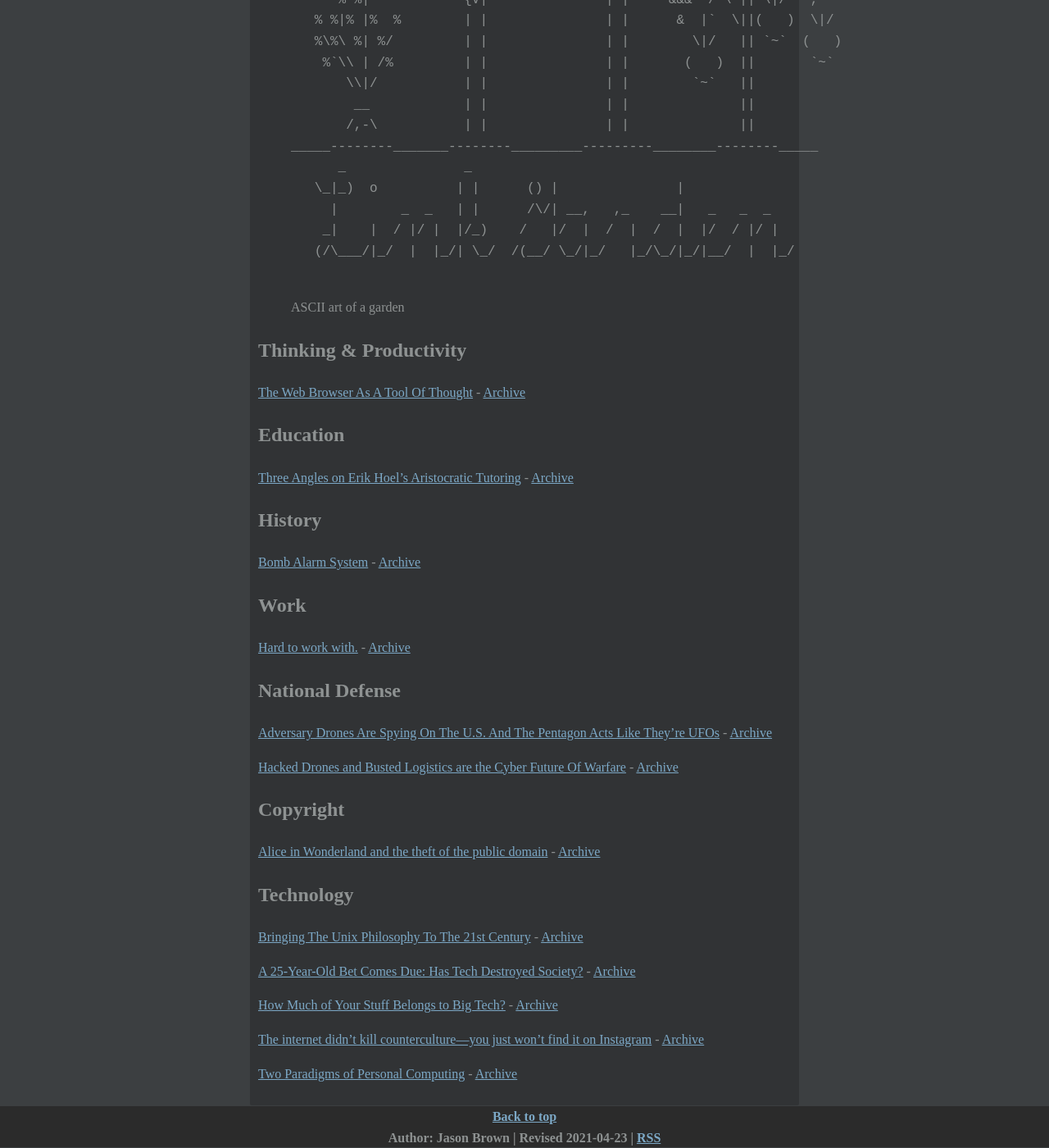
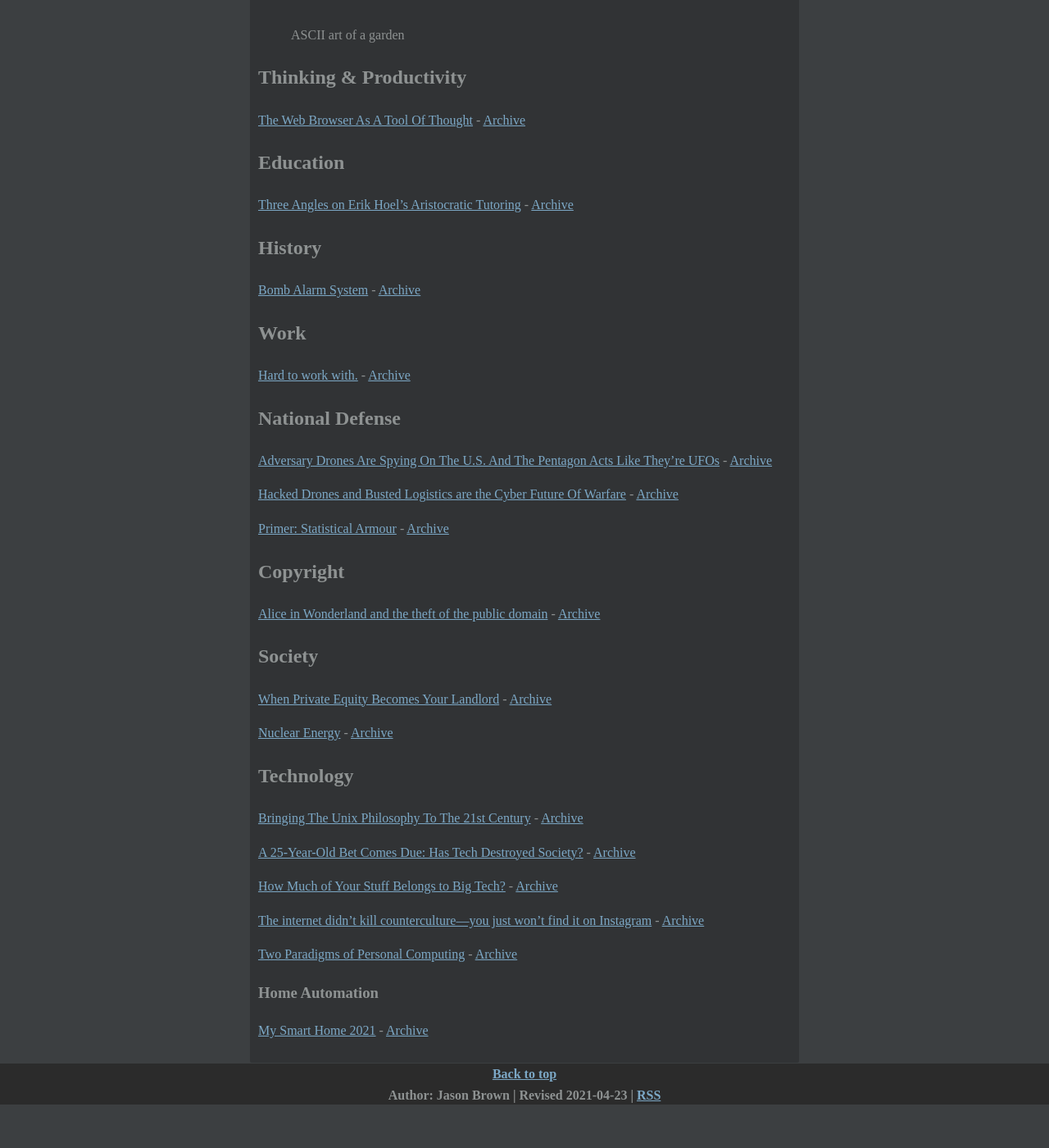
Before and after one commit to noUsernamesLef7/noUsernamesLef7.github.io, a Jekyll site: the page built from personal/link-garden.md, in a window 1280 px wide and 1400 px high, scrolled down 706 px. Shown: the whole window at 82% size. Built offline with Jekyll 4.4.1, drawn with Linux system fonts in a browser that asks for light colours; after the commit the page ends 2054 px from its top, so only the background shows below that.

Commit message:
Add monthly link roundup

```diff
--- a/_includes/linkGarden.html
+++ b/_includes/linkGarden.html
@@ -1,5 +1,5 @@
 <figure role="img">
-	<pre>
+	<pre style="font-size: 10px">
                                        \ | /
                                         \|/   ##
                      \ | 7  _           |*| /###
--- a/personal/link-garden.md
+++ b/personal/link-garden.md
@@ -25,8 +25,16 @@ title: Link Garden
 
 [Hacked Drones and Busted Logistics are the Cyber Future Of Warfare](https://www.brookings.edu/techstream/hacked-drones-and-busted-logistics-are-the-cyber-future-of-warfare/) - [Archive](https://web.archive.org/web/20210609121859/https://www.brookings.edu/techstream/hacked-drones-and-busted-logistics-are-the-cyber-future-of-warfare/)
 
+[Primer: Statistical Armour](https://www.tanknology.co.uk/post/statistical-armour) - [Archive](https://web.archive.org/web/20220504015909/https://www.tanknology.co.uk/post/statistical-armour)
+
 ## Copyright
 [Alice in Wonderland and the theft of the public domain](https://drewdevault.com/2020/08/24/Alice-in-Wonderland.html) - [Archive](https://web.archive.org/web/20210321155021/https://drewdevault.com/2020/08/24/Alice-in-Wonderland.html)
+
+## Society
+[When Private Equity Becomes Your Landlord](https://www.propublica.org/article/when-private-equity-becomes-your-landlord) - [Archive](https://web.archive.org/web/20220505115402/https://www.propublica.org/article/when-private-equity-becomes-your-landlord_)
+
+[Nuclear Energy](https://www.mariushobbhahn.com/2022-04-10-nuclear_energy/) - [Archive](https://web.archive.org/web/20220411142933/https://www.mariushobbhahn.com/2022-04-10-nuclear_energy/)
+
 
 ## Technology
 [Bringing The Unix Philosophy To The 21st Century](https://blog.kellybrazil.com/2019/11/26/bringing-the-unix-philosophy-to-the-21st-century/) - [Archive](https://web.archive.org/web/20210830160823/https://blog.kellybrazil.com/2019/11/26/bringing-the-unix-philosophy-to-the-21st-century/)
@@ -38,3 +46,6 @@ title: Link Garden
 [The internet didn’t kill counterculture—you just won’t find it on Instagram](https://www.documentjournal.com/2021/01/the-internet-didnt-kill-counterculture-you-just-wont-find-it-on-instagram/) - [Archive](https://web.archive.org/web/20210403013012/https://www.documentjournal.com/2021/01/the-internet-didnt-kill-counterculture-you-just-wont-find-it-on-instagram/)
 
 [Two Paradigms of Personal Computing](https://jayriverlong.github.io/2020/10/27/machines.html) - [Archive](https://web.archive.org/web/20210224203056/https://jayriverlong.github.io/2020/10/27/machines.html)
+
+### Home Automation
+[My Smart Home 2021](https://jorisroovers.com/posts/my-smart-home-2021) - [Archive](https://web.archive.org/web/20220314141746/https://jorisroovers.com/posts/my-smart-home-2021)
```
Also changed, not shown: _posts/2022-05-05-Link-Roundup.md (added, +34 -0 lines).
